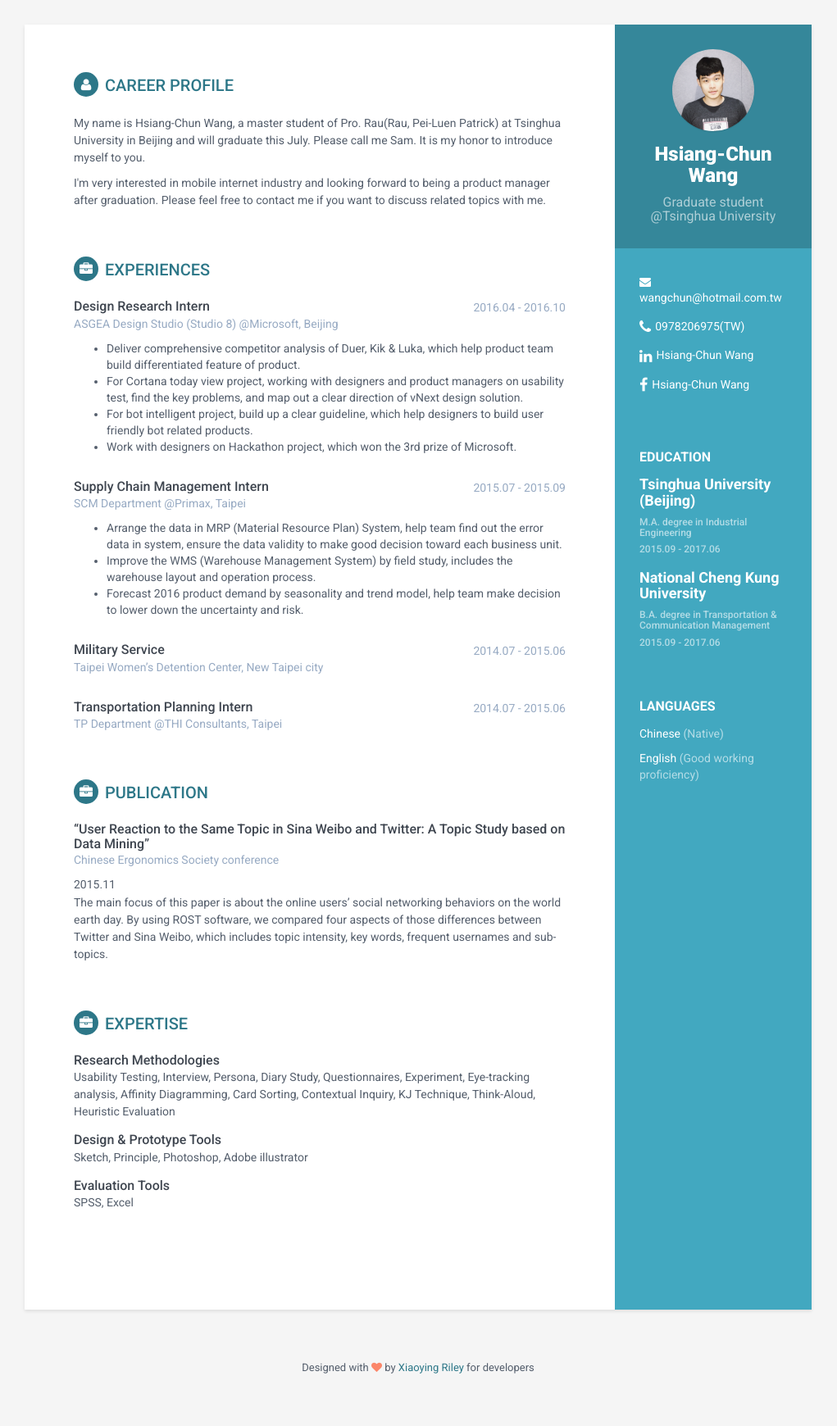
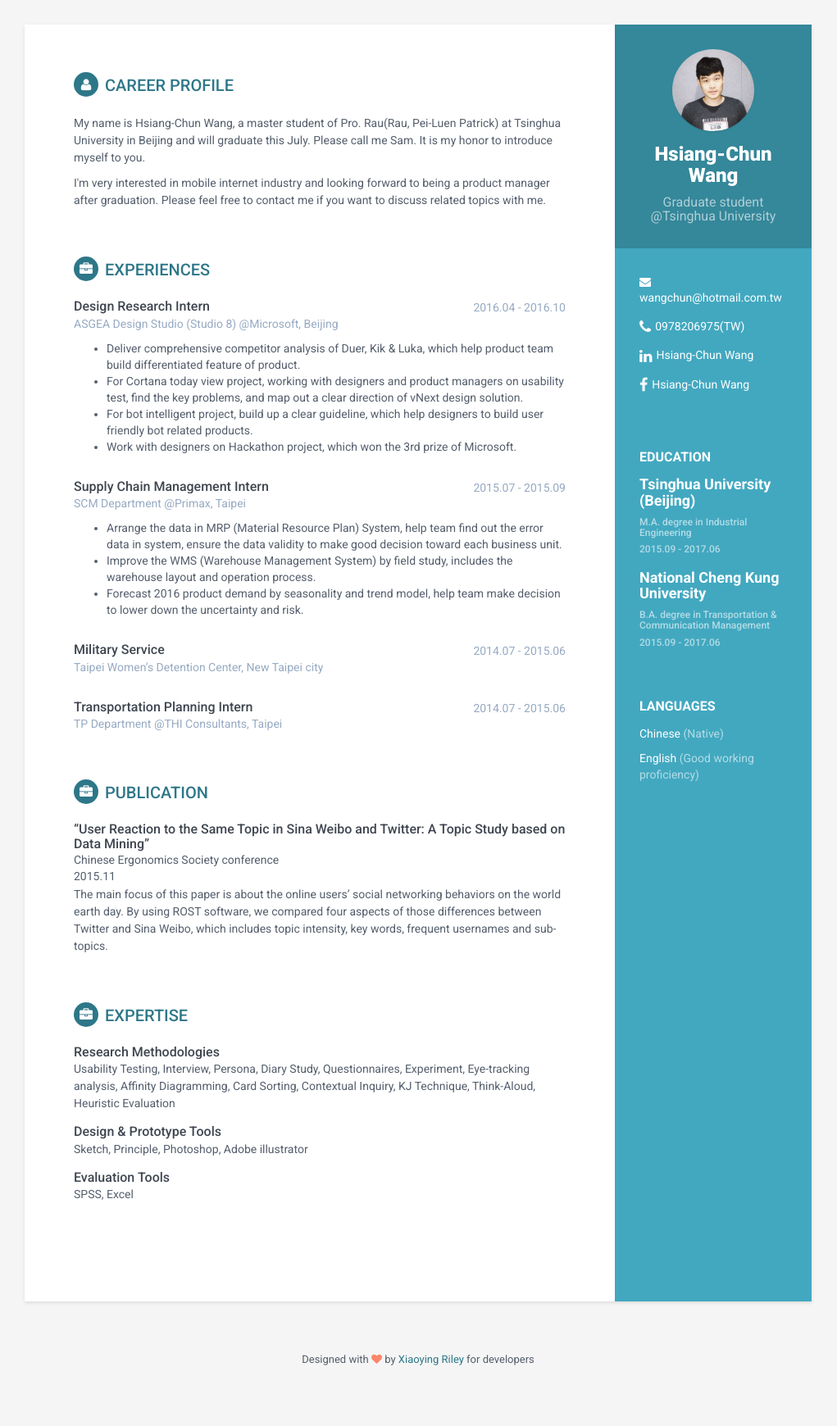
Before and after one commit to hsiangchunwang/hsiangchunwang.github.io, a Jekyll site: the page built from index.html, in a window 1280 px wide. Shown: the whole page at 82% size, without its empty margins (130-1151 px from the left). Built offline with Jekyll 4.4.1, drawn with Linux system fonts in a browser that asks for light colours.

Commit message:
Update projects.html

```diff
--- a/_includes/projects.html
+++ b/_includes/projects.html
@@ -6,7 +6,7 @@
 
                             <h3 class="job-title">“User Reaction to the Same Topic in Sina Weibo and Twitter: A Topic Study based on Data Mining”</h3>
                         <div class="upper-row">
-                        <div class="company">Chinese Ergonomics Society conference</div>
+                        <div class="conference">Chinese Ergonomics Society conference</div>
                           <div class="conferencetime"> 2015.11</div>
                      </div><!--//upper-row-->
                     </div><!--//meta-->
```
